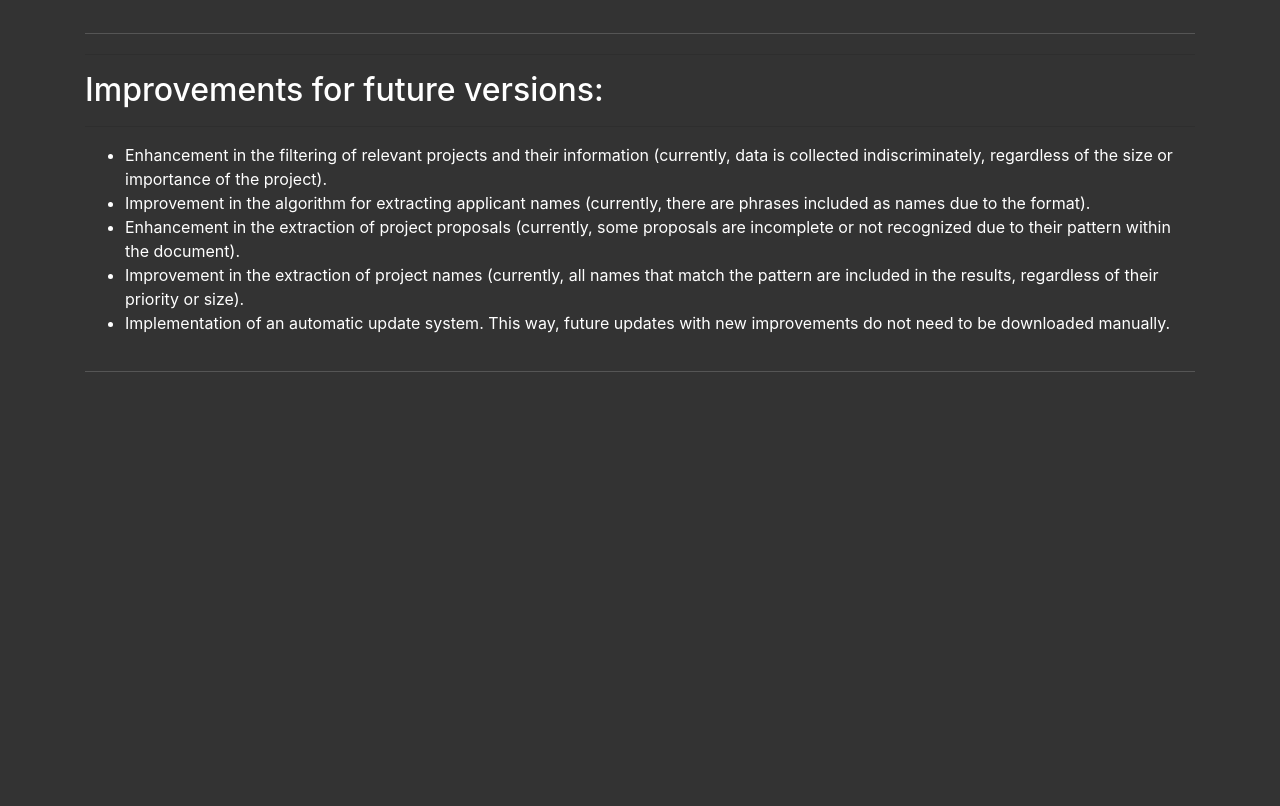
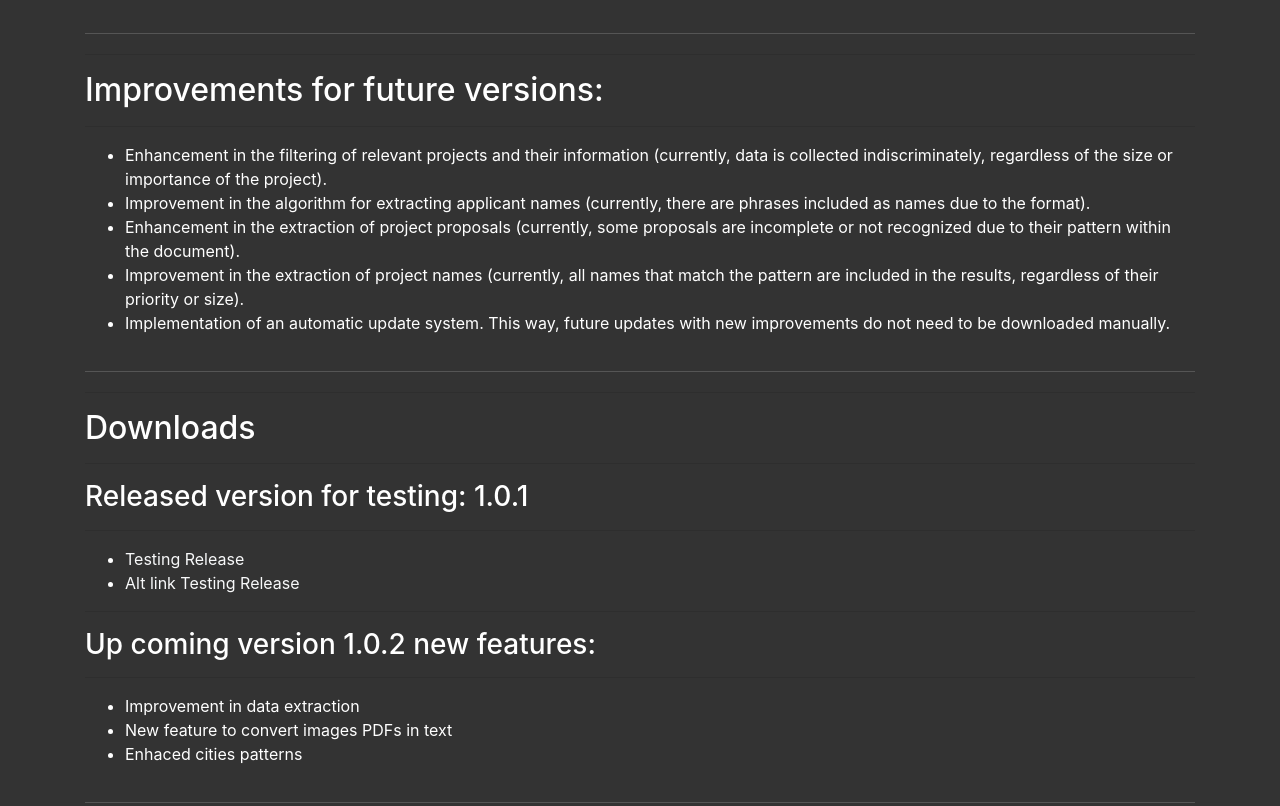
Before and after one commit to kyrkematias/Metro-Data-Tool-Doc, a plain HTML site: page index.html in a window 1280 px wide. Shown: the part 1673-2479 px from the top of the page. Before the commit the page ends 2065 px from the top, so only its background shows below. Drawn offline with nearby package versions, Linux system fonts and the light colour scheme.

Commit message:
New section 'Downloads' added

```diff
--- a/index.html
+++ b/index.html
@@ -65,6 +65,9 @@
           </li>
           <li>
             <a class="nav-link" href="#improvements">Improvements</a>
+          </li>
+          <li>
+            <a class="nav-link" href="#downloads"><strong>Downloads</strong></a>
           </li>
         </ul>
       </div>
@@ -161,6 +164,29 @@
             <li>Implementation of an automatic update system. This way, future updates with new improvements do not need to be downloaded manually.</li>
         </ul>
     </section>
+    <hr>
+    <section id="downloads">
+      <h2>Downloads</h2>
+      <hr>
+      <h3>Released version for testing: 1.0.1</h3>
+      <hr>
+      <ul>
+        <li>
+          <a href="https://mega.nz/folder/NeJWGbyI#TJvf8idX_eBda-v1hpA6Gw" class="text-light">Testing Release</a>
+        </li>
+        <li>
+          <a href="https://drive.google.com/file/d/1WTVL0JHjAEswWusjOfkoQsWKwQ1g4twt/view?usp=drive_link" class="text-light">Alt link Testing Release</a>
+        </li>
+      </ul>
+      <hr>
+      <h3>Up coming version 1.0.2 new features:</h3>
+      <hr>
+      <ul>
+        <li>Improvement in data extraction</li>
+        <li>New feature to convert images PDFs in text</li>
+        <li>Enhaced cities patterns</li>
+      </ul>
+    </section>
   </div>
   <script src="https://code.jquery.com/jquery-3.5.1.slim.min.js"></script>
   <script src="https://cdn.jsdelivr.net/npm/@popperjs/core@2.5.4/dist/umd/popper.min.js"></script>
```
